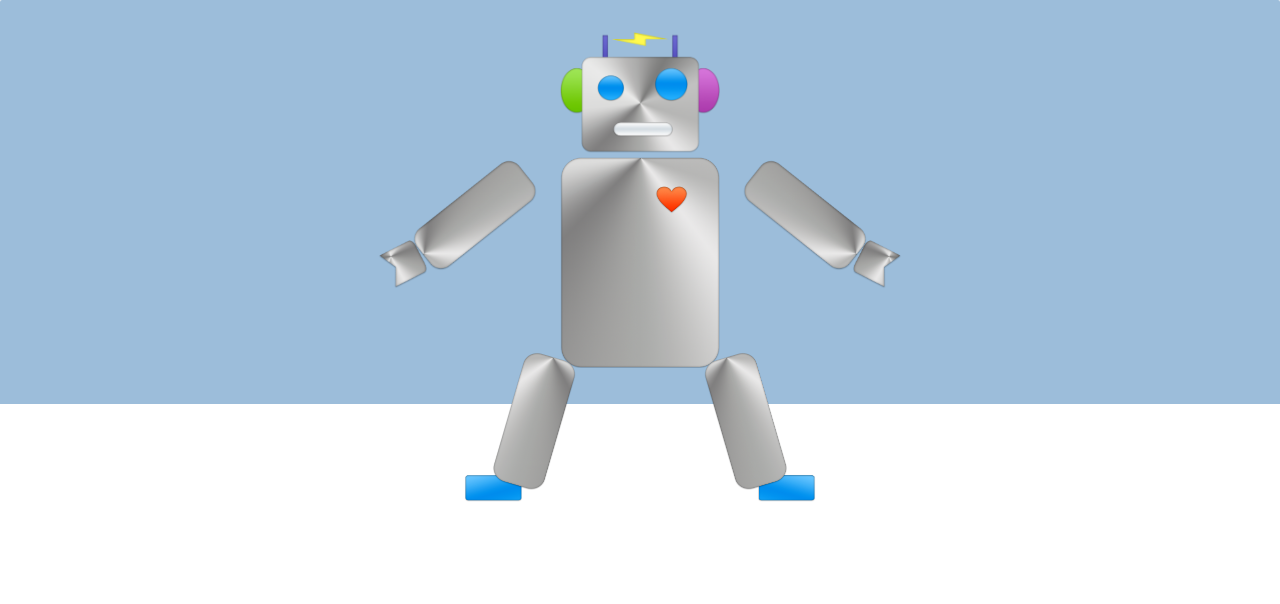
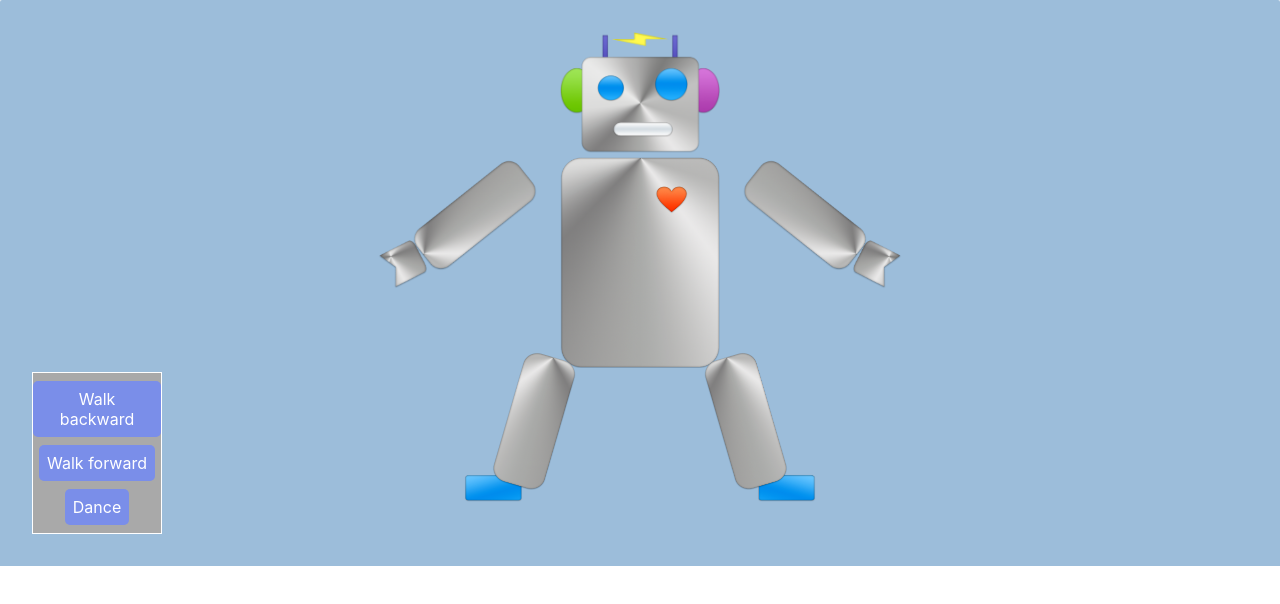
Before and after one commit to liztrenholme/robot, a React (Create React App) app: page / in a window 1280 px wide. Shown: the top 604 px of the page. Built offline with nearby package versions, Linux system fonts and the light colour scheme.

Commit message:
added hover css to limbs

```diff
--- a/src/App.css
+++ b/src/App.css
@@ -6,21 +6,17 @@
   padding: 2em;
 }
 
-.App-logo {
-  height: 40vmin;
+.buttons {
+  border: 1px solid #fff;
+  background-color: darkgrey;
+  width: 8em;
 }
-
-.App-header {
-  background-color: #282c34;
-  min-height: 100vh;
-  display: flex;
-  flex-direction: column;
-  align-items: center;
-  justify-content: center;
-  font-size: calc(10px + 2vmin);
-  color: white;
+.btn {
+  cursor: pointer;
+  padding: .5em;
+  color: #fff;
+  background-color: rgb(122, 142, 233);
+  margin: .5em auto;
+  width: fit-content;
+  border-radius: 5px;
 }
-
-.App-link {
-  color: #09d3ac;
-}
--- a/src/App.js
+++ b/src/App.js
@@ -10,6 +10,7 @@ import Head from './components/head/index.js'
 function App() {
   return (
     <div className="App">
+      <div className='robot'>
         <Head />
         <Body />
         <RightArm />
@@ -17,6 +18,12 @@ function App() {
         <RightLeg />
         <LeftLeg />
       </div>
+      <div className='buttons'>
+        <div className='btn'>Walk backward</div>
+        <div className='btn'>Walk forward</div>
+        <div className='btn'>Dance</div>
+      </div>
+    </div>
   )
 }
 
--- a/src/components/head/head.css
+++ b/src/components/head/head.css
@@ -0,0 +1,4 @@
+.head:hover {
+    -webkit-transform: rotateZ(80deg); /* Safari prior 9.0 */
+    transform: rotateZ(80deg); /* Standard syntax */
+  }
--- a/src/components/head/index.js
+++ b/src/components/head/index.js
@@ -1,6 +1,7 @@
 import React, { Component } from 'react'
 // import PropTypes from 'prop-types'
 import headImg from '../../assets/head.png'
+import './head.css'
 
 class Head extends Component {
   render() {
--- a/src/components/leftArm/leftArm.css
+++ b/src/components/leftArm/leftArm.css
@@ -4,3 +4,7 @@
     right: 58%;
     position: fixed;
 }
+.leftArm:hover {
+    -webkit-transform: rotateZ(100deg);
+    transform: rotateZ(100deg);
+  }
--- a/src/components/leftLeg/leftLeg.css
+++ b/src/components/leftLeg/leftLeg.css
@@ -7,3 +7,7 @@
 .legImg {
     width: 7em;
 }
+.leftLeg:hover {
+    -webkit-transform: rotateZ(80deg);
+    transform: rotateZ(80deg);
+  }
--- a/src/components/rightArm/rightArm.css
+++ b/src/components/rightArm/rightArm.css
@@ -3,3 +3,7 @@
     left: 58%;
     position: fixed;
 }
+.rightArm:hover {
+    -webkit-transform: rotateZ(350deg);
+    transform: rotateZ(350deg);
+  }
--- a/src/components/rightLeg/rightLeg.css
+++ b/src/components/rightLeg/rightLeg.css
@@ -3,3 +3,7 @@
     position: fixed;
     top: 22em;
 }
+.rightLeg:hover {
+    -webkit-transform: rotateZ(300deg);
+    transform: rotateZ(300deg);
+  }
```
Lines whose indentation alone changed are shown as unchanged.
